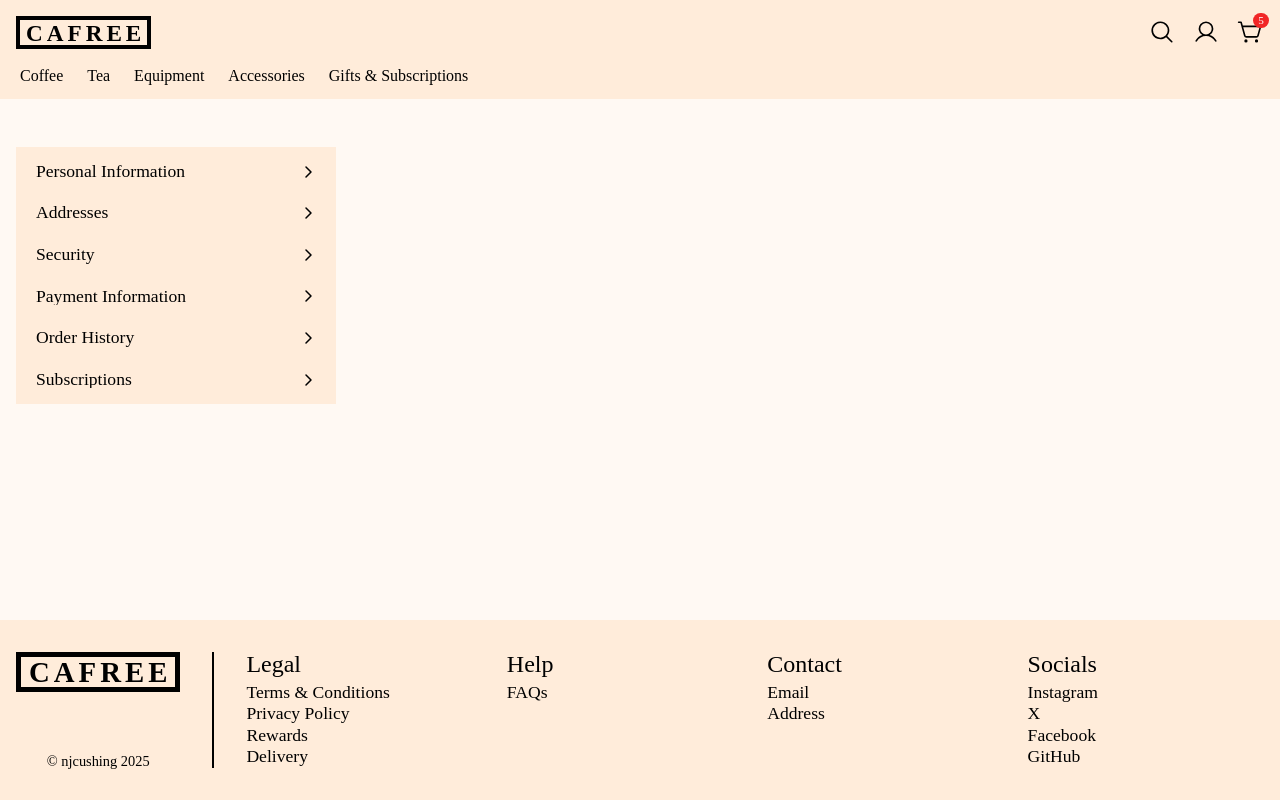
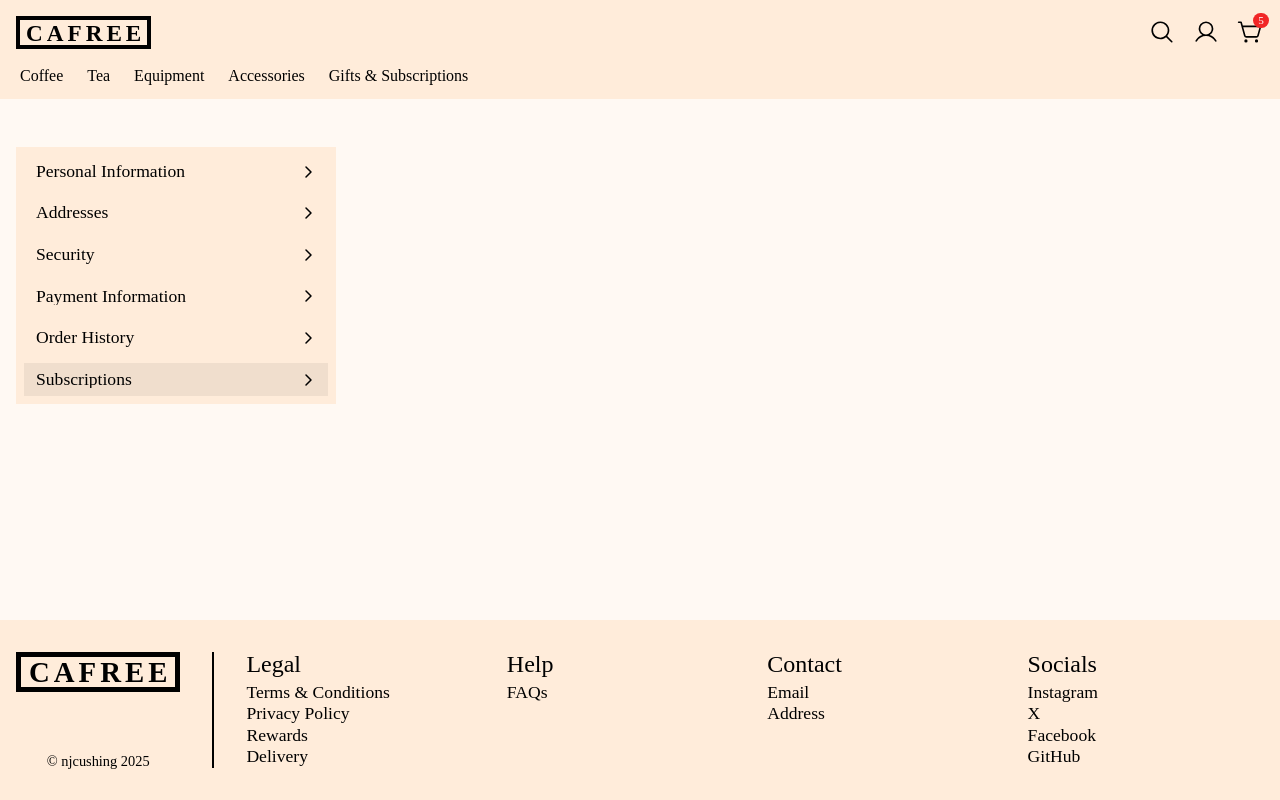
Before and after one commit to njcushing/online-shop, a React (Vite) app in the folder packages/frontend/: page /account/subscriptions in a window 1280 px wide. Built offline with nearby package versions, Linux system fonts and the light colour scheme; a web font is replaced by a local one.

Commit message:
Adjust background colour for selected and hovered NavLinks

```diff
--- a/packages/frontend/src/features/AccountDetails/index.module.css
+++ b/packages/frontend/src/features/AccountDetails/index.module.css
@@ -33,6 +33,15 @@
     flex-shrink: 0;
 }
 
+@media (hover: hover) {
+    .NavLink-root:hover:not(:disabled) {
+        background-color: rgba(0, 0, 0, 0.06);
+    }
+}
+.NavLink-root[data-selected="true"] {
+    background-color: rgba(0, 0, 0, 0.06);
+}
+
 .NavLink-label {
     color: black;
     font-family: "Radio Canada Big";
--- a/packages/frontend/src/features/AccountDetails/index.tsx
+++ b/packages/frontend/src/features/AccountDetails/index.tsx
@@ -1,4 +1,4 @@
-import { Outlet, Link } from "react-router-dom";
+import { useLocation, Outlet, Link } from "react-router-dom";
 import { NavLink, NavLinkProps } from "@mantine/core";
 import { CaretRight } from "@phosphor-icons/react";
 import { ErrorPage } from "@/pages/ErrorPage";
@@ -43,53 +43,37 @@ const NavLinkClassNames: NavLinkProps["classNames"] = {
     label: styles["NavLink-label"],
 };
 
+const groups = [
+    { to: "personal-information", label: "Personal Information" },
+    { to: "addresses", label: "Addresses" },
+    { to: "security", label: "Security" },
+    { to: "payment-information", label: "Payment Information" },
+    { to: "order-history", label: "Order History" },
+    { to: "subscriptions", label: "Subscriptions" },
+];
+
 export function AccountDetails() {
+    const { pathname } = useLocation();
+    const currentGroup = pathname.split("/").at(-1);
+
     return (
         <section className={styles["account-details"]}>
             <div className={styles["account-details-width-controller"]}>
                 <nav className={styles["menu"]}>
-                    <NavLink
-                        classNames={NavLinkClassNames}
-                        component={Link}
-                        to="personal-information"
-                        label="Personal Information"
-                        rightSection={<CaretRight size={16} weight="bold" />}
-                    />
-                    <NavLink
-                        classNames={NavLinkClassNames}
-                        component={Link}
-                        to="addresses"
-                        label="Addresses"
-                        rightSection={<CaretRight size={16} weight="bold" />}
-                    />
-                    <NavLink
-                        classNames={NavLinkClassNames}
-                        component={Link}
-                        to="security"
-                        label="Security"
-                        rightSection={<CaretRight size={16} weight="bold" />}
-                    />
-                    <NavLink
-                        classNames={NavLinkClassNames}
-                        component={Link}
-                        to="payment-information"
-                        label="Payment Information"
-                        rightSection={<CaretRight size={16} weight="bold" />}
-                    />
-                    <NavLink
-                        classNames={NavLinkClassNames}
-                        component={Link}
-                        to="order-history"
-                        label="Order History"
-                        rightSection={<CaretRight size={16} weight="bold" />}
-                    />
-                    <NavLink
-                        classNames={NavLinkClassNames}
-                        component={Link}
-                        to="subscriptions"
-                        label="Subscriptions"
-                        rightSection={<CaretRight size={16} weight="bold" />}
-                    />
+                    {groups.map((group) => {
+                        const { to, label } = group;
+                        return (
+                            <NavLink
+                                classNames={NavLinkClassNames}
+                                component={Link}
+                                to={to}
+                                label={label}
+                                rightSection={<CaretRight size={16} weight="bold" />}
+                                data-selected={currentGroup === to}
+                                key={label}
+                            />
+                        );
+                    })}
                 </nav>
                 <div className={styles["content"]}>
                     <Outlet />
```
